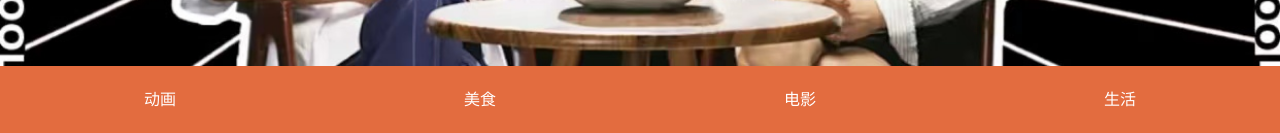
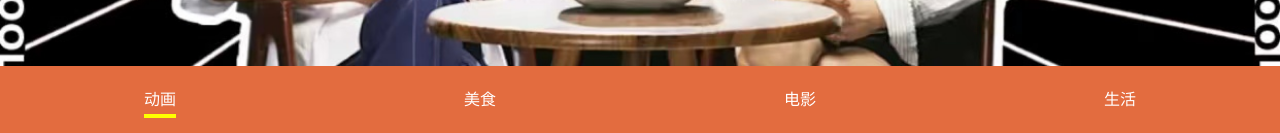
Before and after one commit to Gingesmallfish/Active-page, a React (Create React App) app: page / in a window 1280 px wide. Shown: the part 667-800 px from the top of the page. Built offline with nearby package versions, Linux system fonts and the light colour scheme.

Commit message:
feat: 完成 Tabs 高亮

```diff
--- a/package.json
+++ b/package.json
@@ -10,6 +10,7 @@
     "@types/node": "^16.18.76",
     "@types/react": "^18.2.48",
     "@types/react-dom": "^18.2.18",
+    "classnames": "^2.5.1",
     "node-sass": "npm:sass@^1.70.0",
     "react": "^18.2.0",
     "react-dom": "^18.2.0",
--- a/src/sections/SecondSection/index.tsx
+++ b/src/sections/SecondSection/index.tsx
@@ -1,26 +1,55 @@
-import {FC} from "react";
+import {FC, useState} from "react";
 import CartoonImage from '../../assets/cartoon.jpg'
 import MovieImage from '../../assets/movie.png'
 import LifeImage from '../../assets/life.jpg'
 import FoodImage from '../../assets/food.jpg'
 
 import styles from "./styles.module.scss"
+import classNames from "classnames";
 
 const SecondSection:FC = () => {
+    /**
+     * @param tabs[string]
+     */
+    const tabs = [
+        {
+            key: 'cartoon',
+            title: '动画',
+        },
+        {
+            key: 'food',
+            title: '美食',
+        },
+        {
+            key: 'movie',
+            title: '电影',
+        },
+        {
+            key: 'life',
+            title: '生活',
+        }
+    ]
+
+    const  [ activeTab, setActiveTab ] = useState('cartoon')
+
   return(
       <div className={styles.secondSection}>
-          {/* Tabs */}
+          {/*  这里我们 activeTab 单独的抽出来，我们写成数组的形式,然后进行在页面给上渲染  */}
           <ul>
-              <li>动画</li>
-              <li>美食</li>
-              <li>电影</li>
-              <li>生活</li>
+              { tabs.map(tab => (
+                  <li key={ tab.key } onClick={() => setActiveTab(tab.key)}>
+                      <span>{ tab.title }</span>
+                      {/*  下划线line  */}
+                      <span className={ classNames(styles.line, {[ styles.visible ]: activeTab === tab.key}) }/>
+                  </li>
+              ))}
+
           </ul>
           {/*Tab + Content*/}
           <div>
               <section>
                   <h2>动画</h2>
-                  <img src={ CartoonImage } alt="Cartoon"/>
+                  <img src={CartoonImage} alt="Cartoon"/>
               </section>
               <section>
                   <h2>美食</h2>
--- a/src/sections/SecondSection/styles.module.scss
+++ b/src/sections/SecondSection/styles.module.scss
@@ -6,9 +6,25 @@
     justify-content: space-around;
 
     li{
+      position: relative;
       color: white;
       list-style: none;
 
+      .line{
+        position: absolute;
+        left: 50%;
+        bottom: -8px;
+        transform: translateX(-50%);
+        width: 100%;
+        height: 4px;
+        background-color: yellow;
+        opacity: 0;
+        transition: opacity .3s;
+
+        &.visible {
+          opacity: 1;
+        }
+      }
     }
   }
   // Tab content
```
Also changed, not shown: 1 other file (tests, documents, lock files or other folders).
